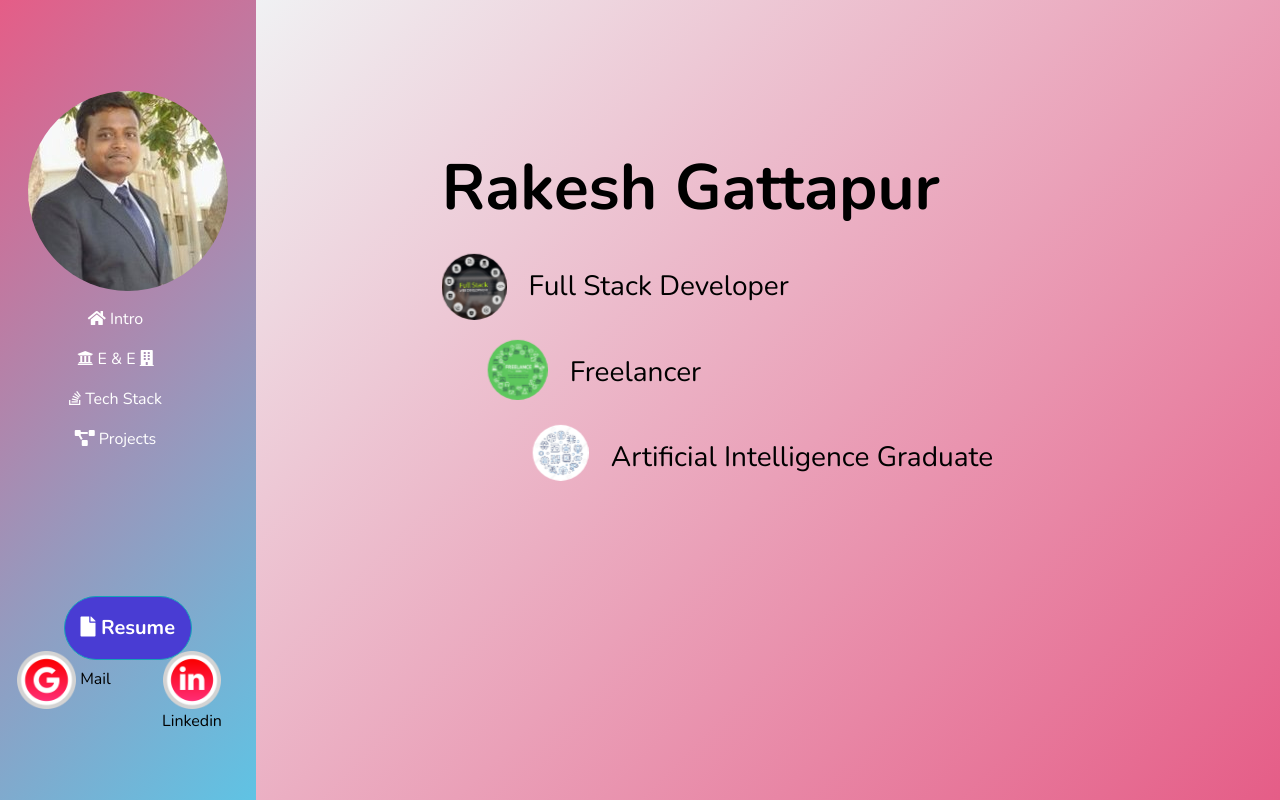
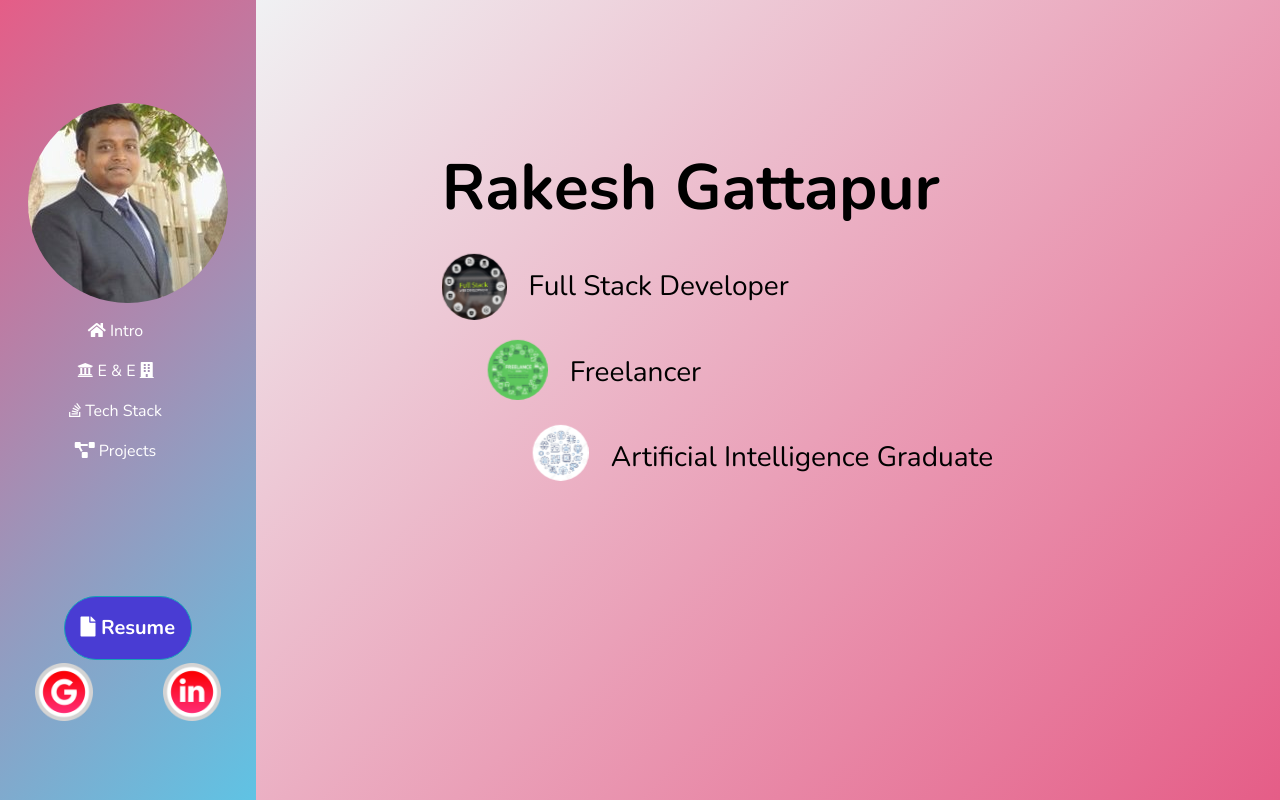
Before and after one commit to Rakesh-GV/OfficialSite, a plain HTML site: page index.html in a window 1280 px wide. Shown: the top 800 px of the page. Drawn offline with nearby package versions, Linux system fonts and the light colour scheme.

Commit message:
updated social links

```diff
--- a/index.html
+++ b/index.html
@@ -90,12 +90,9 @@
                         <div class="row">
                             <div class="col-md-6 col-sm-6">
                                 <a href="mailto:rakesh.gv3@gmail.com"><img class="social" src="images/gmail.png"></a>
-                                Mail
                             </div>
-
                             <div class="col-md-6 col-sm-6">
                                 <a href="https://www.linkedin.com/in/rakesh-gattapur-792003107"><img class="social" src="images/link_png.png"></a>
-                                Linkedin
                             </div>
                         </div>
                     </div>
```
